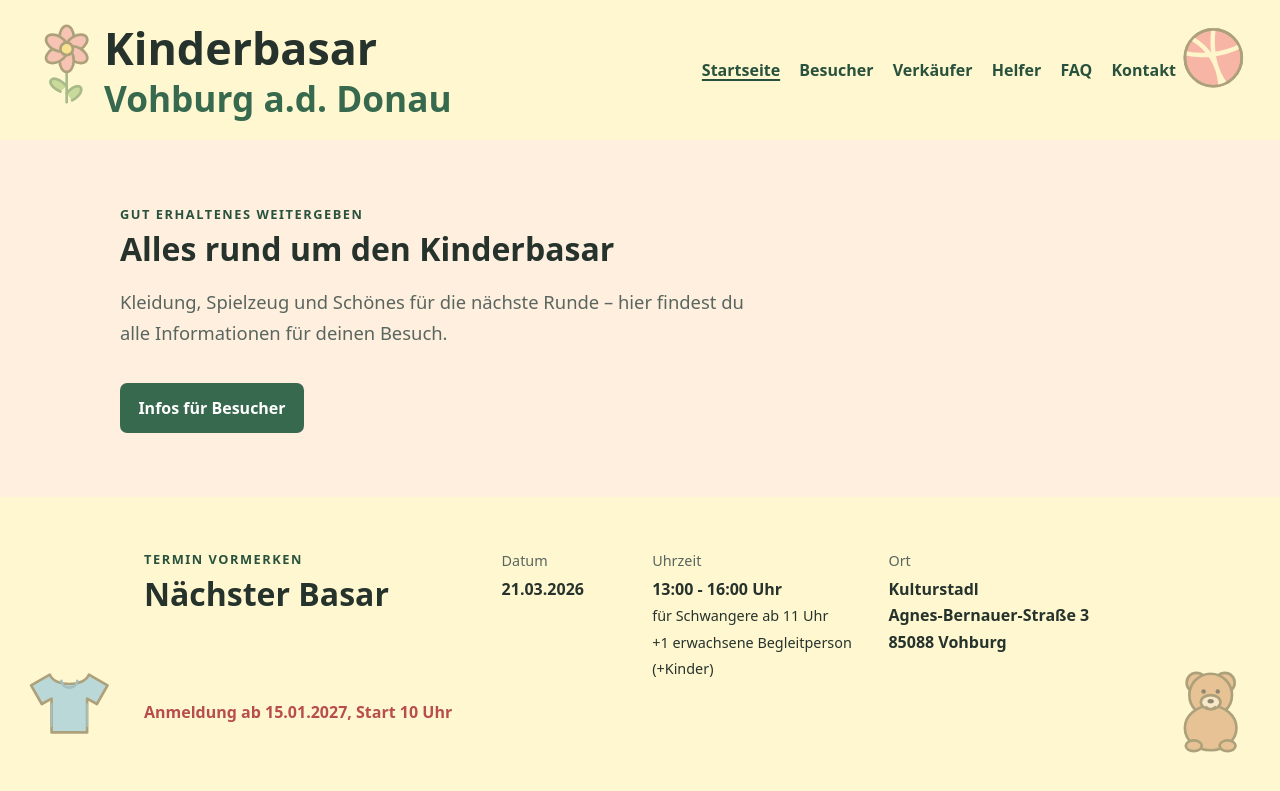
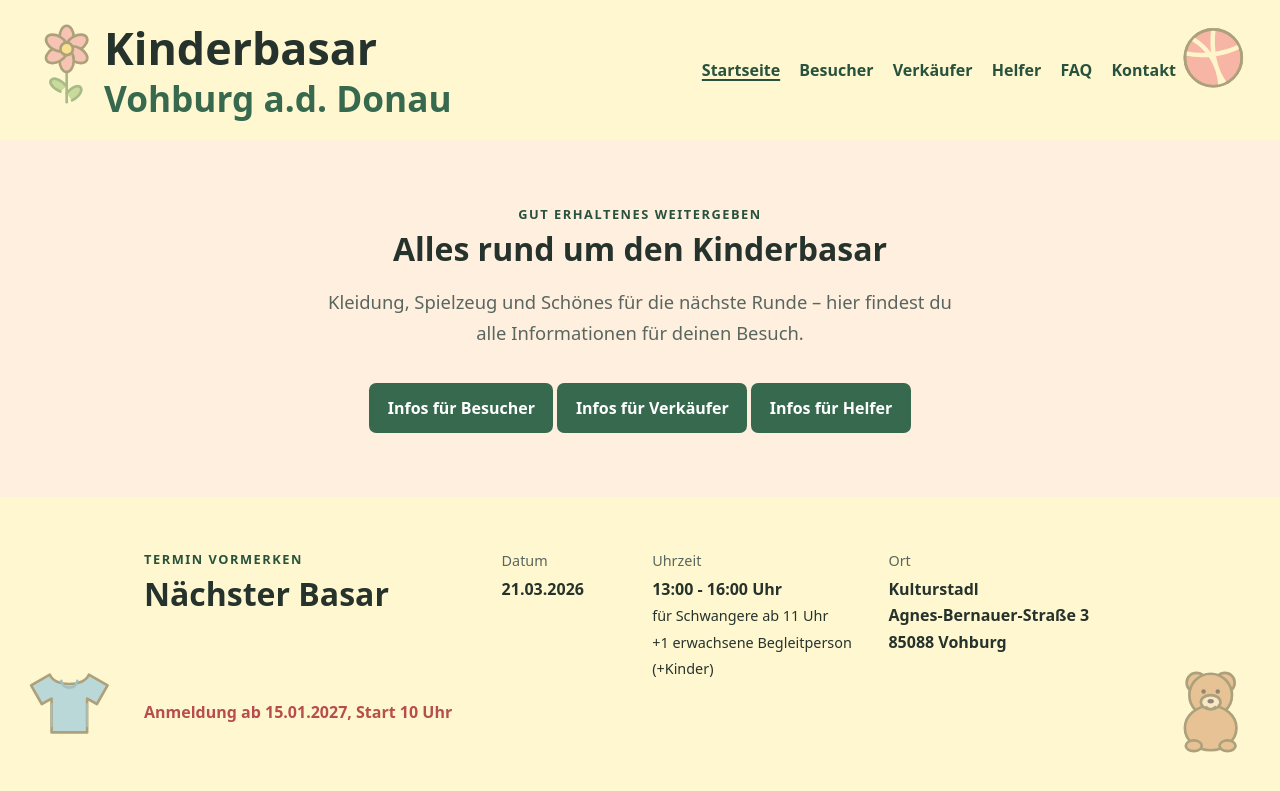
Before and after one commit to kinderbasarvohburg/basar_page, a plain HTML site: page index.html in a window 1280 px wide. Shown: the top 791 px of the page. Drawn offline with Linux system fonts and the light colour scheme.

Commit message:
fertig fertig

```diff
--- a/index.html
+++ b/index.html
@@ -28,6 +28,8 @@
       <h2>Alles rund um den Kinderbasar</h2>
       <p class="intro">Kleidung, Spielzeug und Schönes für die nächste Runde – hier findest du alle Informationen für deinen Besuch.</p>
       <a class="button" href="besucher.html">Infos für Besucher</a>
+      <a class="button" href="verkaeufer.html">Infos für Verkäufer</a>
+      <a class="button" href="helfer.html">Infos für Helfer</a>
     </section>
 
     <section class="next-event" aria-labelledby="termin-titel">
--- a/styles.css
+++ b/styles.css
@@ -106,6 +106,12 @@ nav a[aria-current="page"] {
 .hero {
   padding: 4rem max(1.5rem, calc((100% - 1040px) / 2));
   background: rgb(255 239 224 / 90%);
+  text-align: center;
+}
+
+.hero .intro {
+  margin-right: auto;
+  margin-left: auto;
 }
 
 .hero h1,
```
